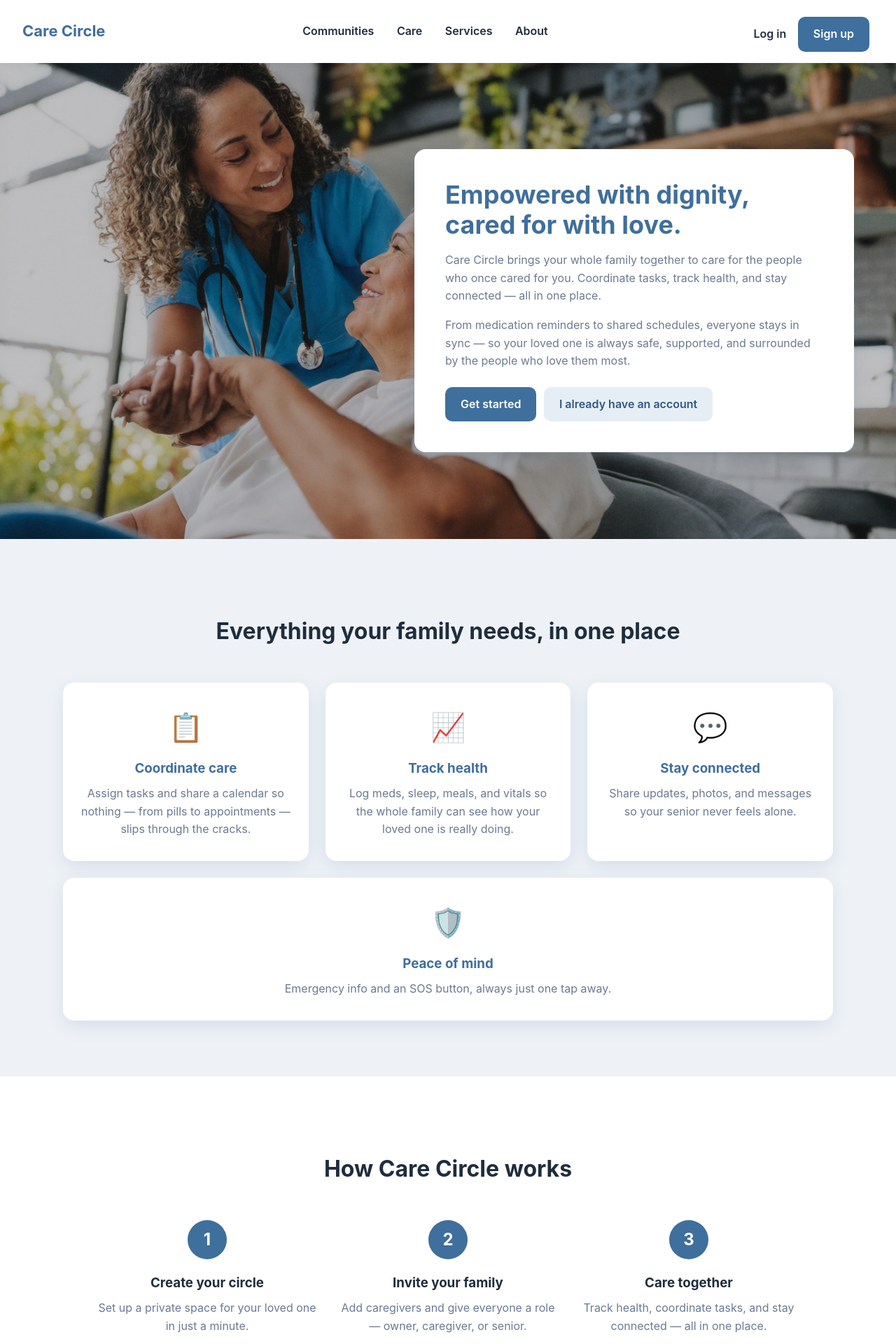
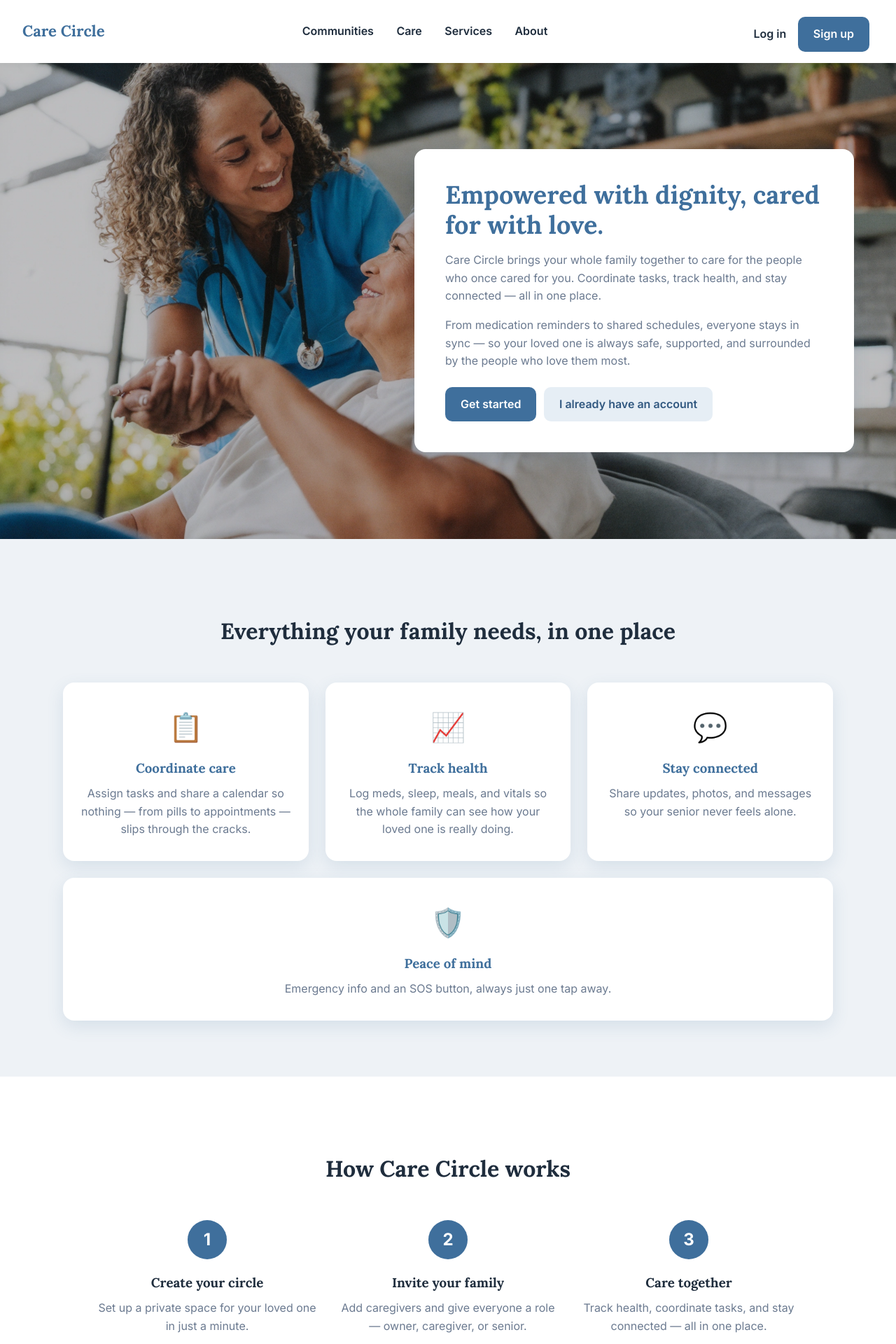
Before and after one commit to Sanchitbhadani-1/Care-Circle-App, a Django app: page / in a window 1280 px wide. Shown: the top 1920 px of the page at 70% size. Run offline with Django 5.2, Linux system fonts and the light colour scheme.

Commit message:
Changed fonts

```diff
--- a/static/css/style.css
+++ b/static/css/style.css
@@ -1,3 +1,6 @@
+/* Load our fonts from Google (must be the very first line of the file). */
+@import url('https://fonts.googleapis.com/css2?family=Lora:ital,wght@0,400;0,500;0,600;0,700;1,400;1,500;1,600&family=Inter:wght@400;500;600;700&display=swap');
+
 /* ===== THEME ===== */
 :root {
     --primary: #3f6f9c;
@@ -8,11 +11,15 @@
     --muted: #6b7a90;
     --radius: 16px;
     --shadow: 0 8px 24px rgba(63, 111, 156, 0.14);
+
+    /* Type: warm serif for headings, clean sans for body/UI */
+    --font-head: 'Lora', Georgia, 'Times New Roman', serif;
+    --font-body: 'Inter', -apple-system, "Segoe UI", Roboto, Helvetica, Arial, sans-serif;
 }
 
 /* ===== Base page ===== */
 body {
-    font-family: -apple-system, "Segoe UI", Roboto, Helvetica, Arial, sans-serif;
+    font-family: var(--font-body);
     background-color: var(--page-bg);
     color: var(--text);
     margin: 0;
@@ -79,6 +86,10 @@ body {
 }
 
 /* ===== Headings & text ===== */
+/* Headings + the logo use the warm serif; everything else stays sans. */
+h1, h2, h3, .logo {
+    font-family: var(--font-head);
+}
 h1 { color: var(--primary); margin-top: 0; }
 .tagline { color: var(--muted); }
 
```
